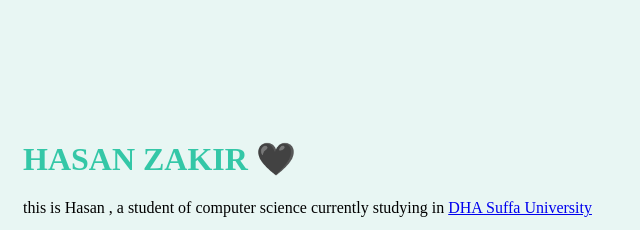
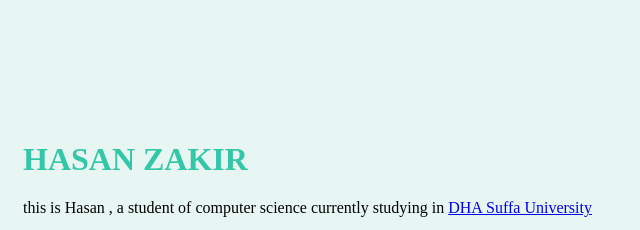
Before and after one commit to hasstotallycool/khalliwalli-cv-, a plain HTML site: page index.html in a window 1280 px wide. Shown: the top 230 px of the page, 438-1078 px from the left. Drawn offline with Linux system fonts and the light colour scheme.

Commit message:
Update index.html

```diff
--- a/index.html
+++ b/index.html
@@ -3,7 +3,7 @@
 
 <head>
     <meta charset="UTF-8">
-    <title>Hasan Zakir 🖤</title>
+    <title>Hasan Zakir </title>
     <link rel="stylesheet" href="udemy.css">
 </head>
 
@@ -15,7 +15,7 @@
             </td>
             <td>
                 <h1>
-                    HASAN ZAKIR 🖤
+                    HASAN ZAKIR
                 </h1>
                 <P>this is Hasan , a student of computer science currently studying in <a href="https://www.dsu.edu.pk/">DHA
                             Suffa University </a> </P>
```
